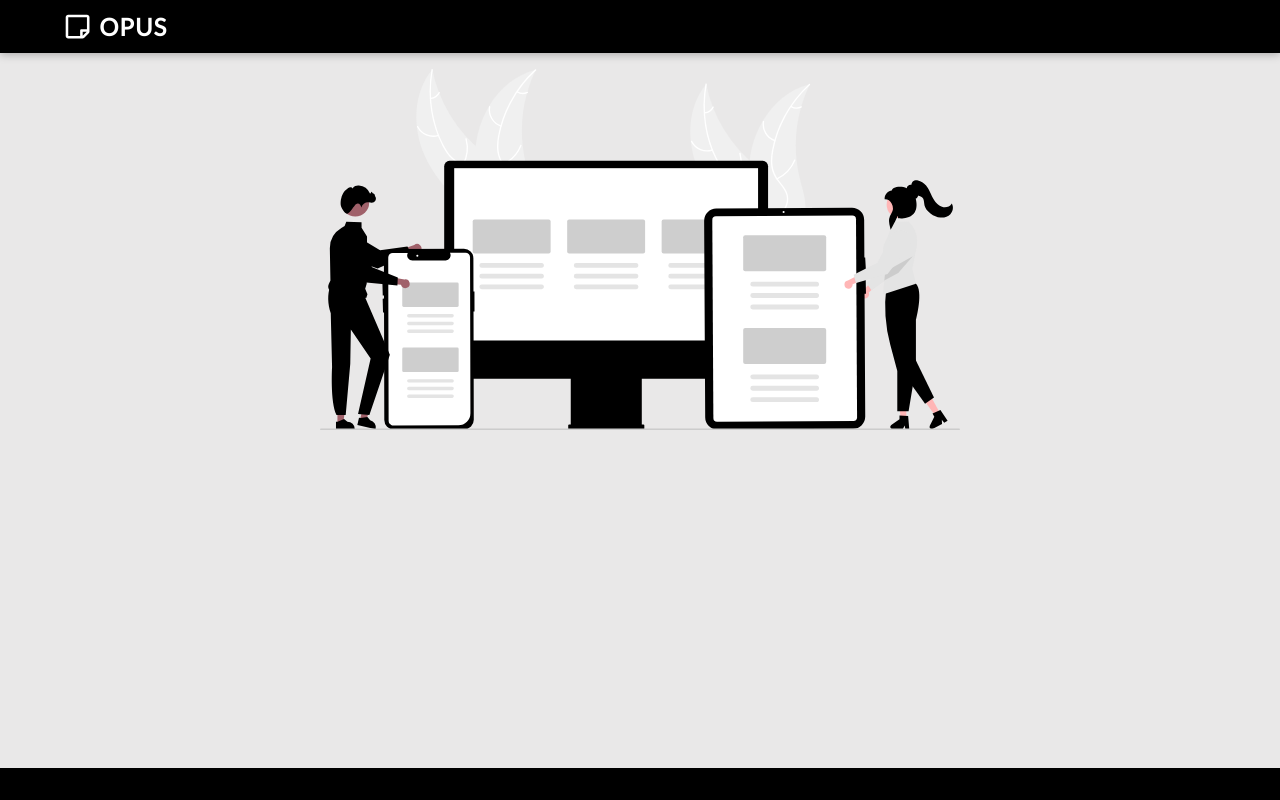
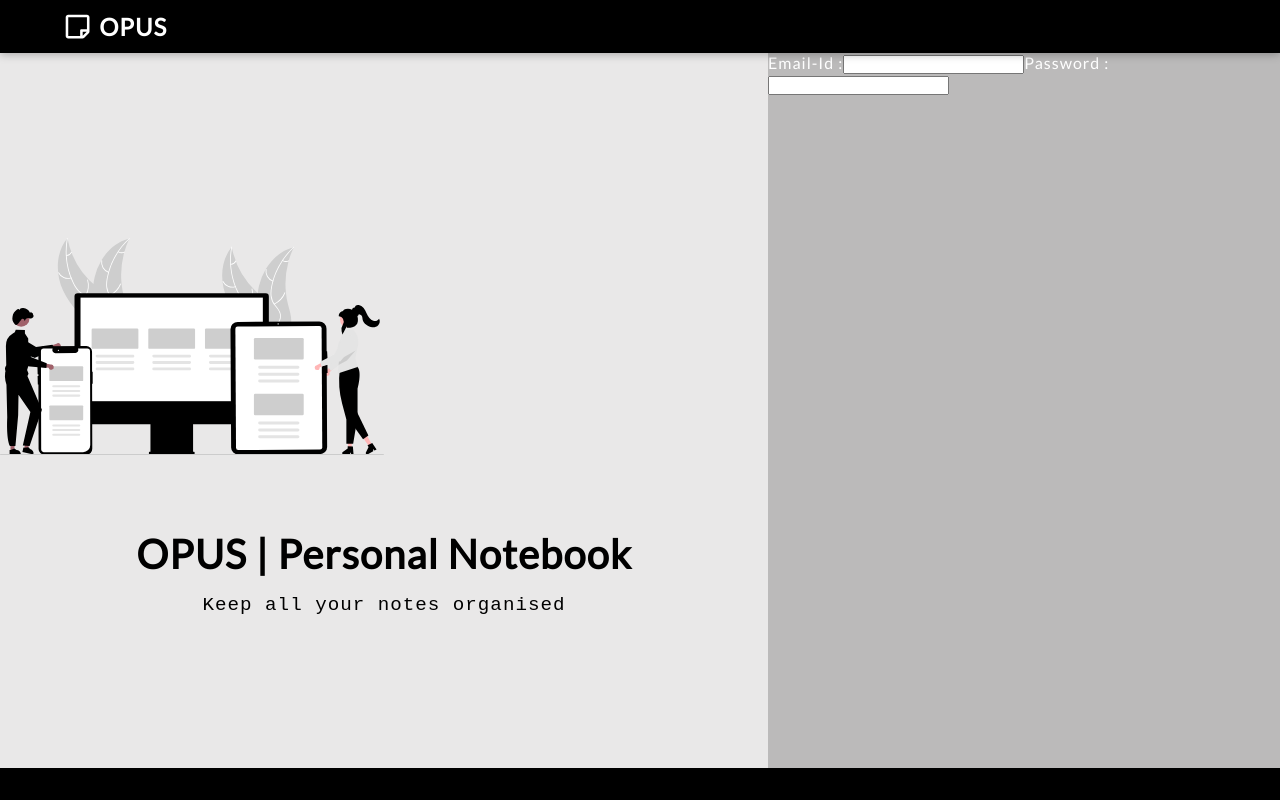
Before and after one commit to Ishan-Saini/Opus, a React (Create React App) app in the folder client/: page /welcome in a window 1280 px wide. Built offline with nearby package versions, Linux system fonts and the light colour scheme.

Commit message:
Style ladning page #1

```diff
--- a/client/src/App.css
+++ b/client/src/App.css
@@ -24,7 +24,6 @@
 
   grid-template-columns: repeat(3, 1fr);
   grid-template-rows: 3.3rem 1fr 2rem;
-  gap: 1rem;
 }
 
 .header {
--- a/client/src/Pages/Welcome/WelcomePage.js
+++ b/client/src/Pages/Welcome/WelcomePage.js
@@ -1,13 +1,21 @@
 import React from 'react';
 import classes from './WelcomePage.module.css';
 import landingSvg from '../../images/landingSvg.svg';
+import LoginForm from '../../components/UI/Login/LoginForm';
 
 const WelcomePage = () => {
   return (
     <React.Fragment>
-      <div className="landing">
+      <div className={`landing + ${classes.landingPage}`}>
         <div className={classes['landing-svg__container']}>
           <img src={landingSvg} alt="notes illustration" />
+        </div>
+        <div className={classes['landing-text__container']}>
+          <h1>OPUS | Personal Notebook</h1>
+          <p>Keep all your notes organised</p>
+        </div>
+        <div className={classes['landing-form__container']}>
+          <LoginForm />
         </div>
       </div>
     </React.Fragment>
--- a/client/src/Pages/Welcome/WelcomePage.module.css
+++ b/client/src/Pages/Welcome/WelcomePage.module.css
@@ -1,8 +1,42 @@
+.landingPage {
+  display: grid;
+  grid-template-columns: repeat(5, 1fr);
+  grid-template-rows: repeat(3, 1fr);
+  position: relative;
+}
+
 .landing-svg__container {
+  grid-column: 1 / span 3;
+  grid-row: 1 / span 2;
   width: 50%;
-  margin: auto;
+  margin-left: auto;
+  margin-right: auto;
+  position: absolute;
+  bottom: 15%;
 }
 
 .landing-svg__container img {
   max-width: 100%;
 }
+
+.landing-text__container {
+  text-align: center;
+  grid-column: 1 / span 3;
+  grid-row: 3 / span 1;
+}
+
+.landing-text__container h1 {
+  font-size: 2.5rem;
+  margin-bottom: 1rem;
+}
+
+.landing-text__container p {
+  font-size: 1.2rem;
+  font-family: 'Courier New', Courier, monospace;
+}
+
+.landing-form__container {
+  background-color: #bbbaba;
+  grid-row: 1 / span 3;
+  grid-column: 4 / span 2;
+}
--- /dev/null
+++ b/client/src/components/UI/Login/LoginForm.js
@@ -0,0 +1,23 @@
+import React from 'react';
+import classes from './LoginForm.module.css';
+
+const LoginForm = () => {
+  return (
+    <form className={classes.loginForm}>
+      <label for="emailid" className={classes.label}>
+        Email-Id :
+      </label>
+      <input type="email" className={classes.emailInput} name="emailid" />
+      <label for="password" className={classes.label}>
+        Password :
+      </label>
+      <input
+        type="password"
+        className={classes.passwordInput}
+        name="password"
+      />
+    </form>
+  );
+};
+
+export default LoginForm;
--- /dev/null
+++ b/client/src/components/UI/Login/LoginForm.module.css
@@ -0,0 +1,3 @@
+.label {
+  color: #fff;
+}
```
Also changed, not shown: client/src/images/landingSvg.svg.
